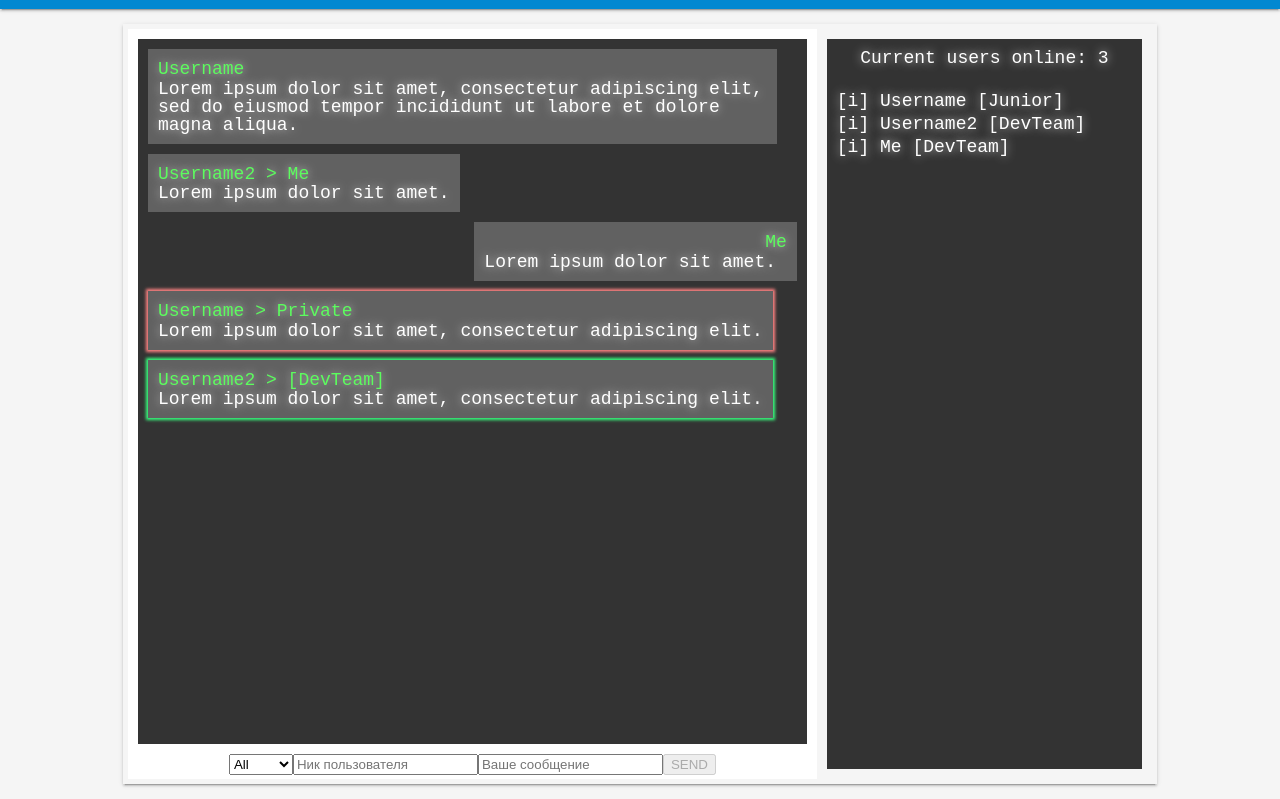
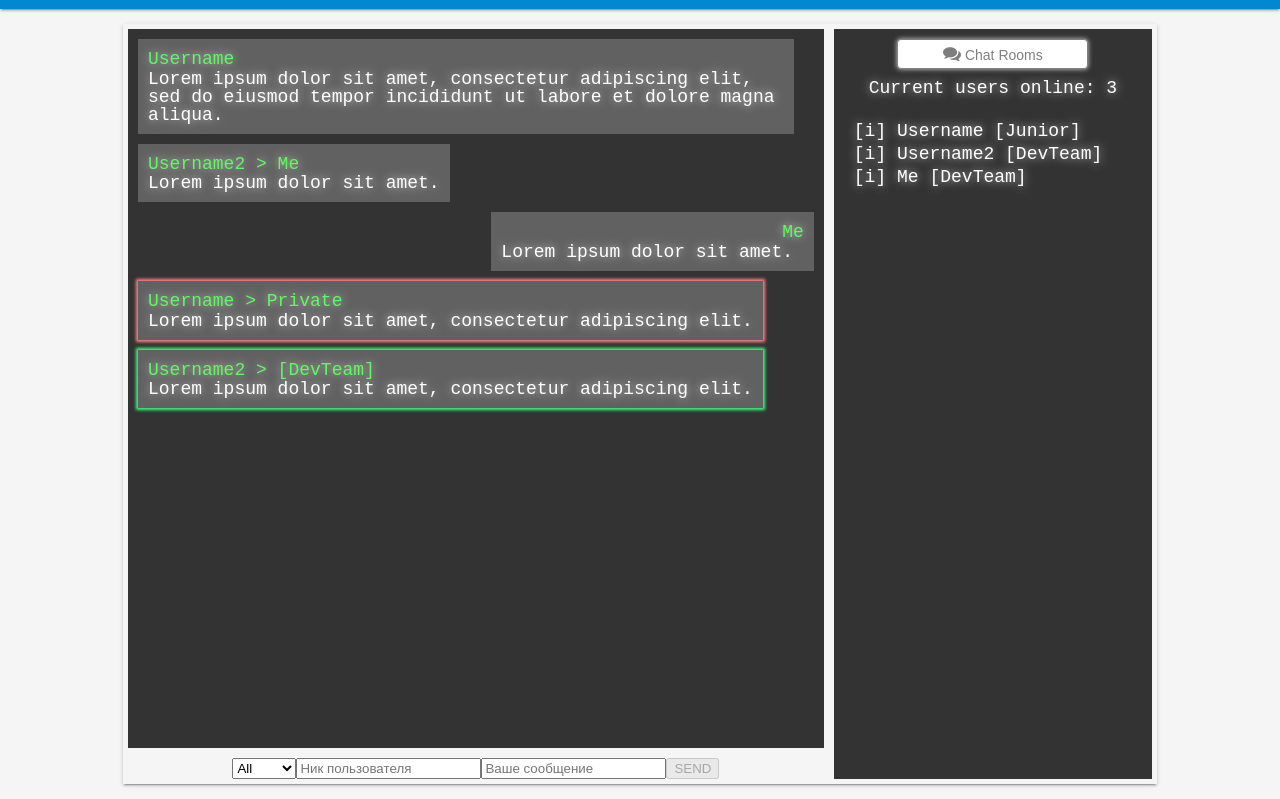
Before and after one commit to ctacello/webchat, a website built with webpack: page public/index.html in a window 1280 px wide. Shown: the part 55-854 px from the top of the page. Built offline with Linux system fonts and the light colour scheme; some packages are replaced by stand-ins of ours; no server answers.

Commit message:
add rooms button, fix display registered username in chat, small fix in scss

```diff
--- a/database.rules.json
+++ b/database.rules.json
@@ -1,5 +1,4 @@
 {
-  /* Visit https://firebase.google.com/docs/database/security to learn more about security rules. */
   "rules": {
     ".read": false,
     ".write": false
--- a/public/index.html
+++ b/public/index.html
@@ -71,7 +71,7 @@
                     </div>
                 </div>
                 <div class="main__form">
-                    <select name="main__select">
+                    <select name="main__select-msgtype">
                         <option value="value1" selected>All</option>
                         <option value="value2">Private</option>
                         <option value="value3">Team</option>
@@ -84,11 +84,26 @@
                     </form>
                 </div>
             </div>
-            <div class="main__users">
-                <h4 class="main__usersonline"></h4>
-                <div class="main__userslist"> <a class='main__userinfo' href="http://">[i]</a> <span>Username</span> <span>[Junior]</span></div>
-                <div class="main__userslist"> <a class='main__userinfo' href="http://">[i]</a> <span>Username2</span> <span>[DevTeam]</span></div>
-                <div class="main__userslist"> <a class='main__userinfo' href="http://">[i]</a> <span>Me</span> <span>[DevTeam]</span></div>
+            <div class="main__chatinfo">
+                <div class="main__chatrooms">
+                    <a class="main__chatrooms_button" href="#">
+                        <i class="icon"></i>
+                        Chat Rooms
+                        <span class="caret"></span>
+                    </a>
+                    <div class="main__chatrooms_dropdown-menu">
+                        <ul id="main__chatrooms_list"></ul>
+                        <div class="main__chatrooms_list-footer">
+                            <button type="button" class="main__chatrooms_addroom"">Create Room</button>
+                        </div>
+                </div>
+                </div>
+                <div class="main__users">
+                    <h4 class="main__usersonline"></h4>
+                    <div class="main__userslist"> <a class='main__userinfo' href="http://">[i]</a> <span>Username</span> <span>[Junior]</span></div>
+                    <div class="main__userslist"> <a class='main__userinfo' href="http://">[i]</a> <span>Username2</span> <span>[DevTeam]</span></div>
+                    <div class="main__userslist"> <a class='main__userinfo' href="http://">[i]</a> <span>Me</span> <span>[DevTeam]</span></div>
+                </div>
             </div>
         </div>
     </main>
--- a/public/scss/_index.scss
+++ b/public/scss/_index.scss
@@ -224,20 +224,21 @@ h4 {
     }
 
     &__chat {
-        height: 100%;
-        background-color: white;
         flex-basis: 70%;
+        display: inline-flex;
+        flex-direction: column;
+        margin-right: 10px;
     }
 
     &__messages {
         background-color: #333;
-        margin: 10px;
-        height: calc(100% - 65px);
+        margin-bottom: 10px;
+        display: inline-flex;
+        flex-direction: column;
+        align-items: baseline;
         padding: 10px;
-        display: flex;
-        flex-flow: column;
-        align-items: baseline;
         overflow-y: scroll;
+        height: 100%;
     }
 
     &__message {
@@ -296,11 +297,60 @@ h4 {
         justify-content: center;
     }
 
+    &__chatinfo {
+        background-color: #333;
+        display: inline-flex;
+        flex-direction: column;
+        padding: 10px;
+        flex-basis: 30%;
+    }
+
+    &__chatrooms {
+        display: inline-flex;
+        flex-direction: column;
+        align-items: center;
+        align-self: center;
+        justify-content: right;
+        justify-items: inherit;
+        border: 1px solid gray;
+        background: #fff;
+        text-align: center;
+        border-radius: 4px;
+        width: 60%;
+        padding: 5px;
+        cursor: pointer;
+        box-shadow: 0 0 5px #ccc;
+
+        &_button {
+            color: black;
+            text-decoration: none;
+            opacity: 0.5;
+            transition: 0.3s;
+            font-size: 14px;
+            font-family: arial,helvetica,sans-serif;
+
+            &:hover {
+                opacity: 0.9;
+            }
+
+            .icon {
+                font: normal normal normal 18px FontAwesome;
+
+                &::before {
+                    content: '\f086';
+                }
+            }
+        }
+
+        &_dropdown-menu {
+            display: none;
+        }
+    }
+
     &__users {
-        flex-basis: 30%;
+        // flex-basis: 30%;
         background-color: #333;
         margin: 10px;
-        padding: 10px;
         color: #fff;
         word-wrap: break-word;
         text-shadow: 0 0 10px #ccc;
--- /dev/null
+++ b/public/test.js
@@ -0,0 +1,14 @@
+function timeConverter(timestamp){
+    let a = new Date(timestamp * 1000);
+    let months = ['Jan','Feb','Mar','Apr','May','Jun','Jul','Aug','Sep','Oct','Nov','Dec'];
+    let year = a.getFullYear();
+    let month = months[a.getMonth()];
+    // let month = '0' + a.getMonth();
+    let date = a.getDate();
+    let hour = a.getHours();
+    let min = a.getMinutes();
+    let sec = a.getSeconds();
+    let time = date + ' ' + month + ' ' + year + ' ' + hour + ':' + min + ':' + sec ;
+    return time;
+  }
+  console.log(timeConverter(1585405606));
```
Also changed, not shown: public/css/app.css, public/dist/main.js, public/media/chatroom_icon.png (added), 3 other files.
